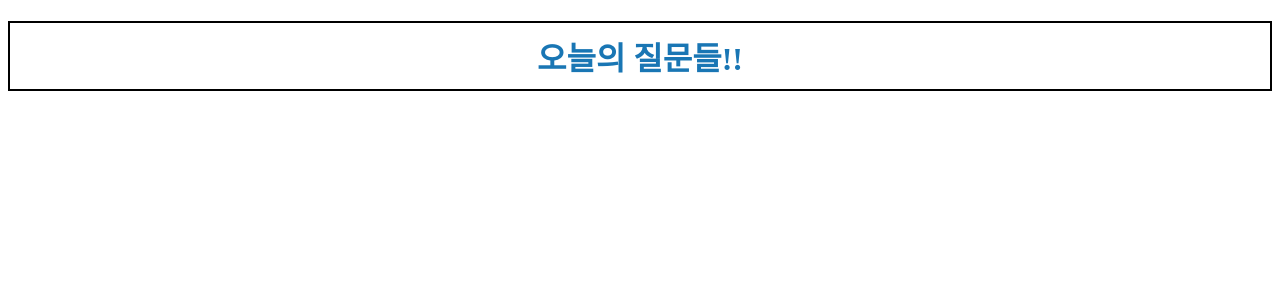
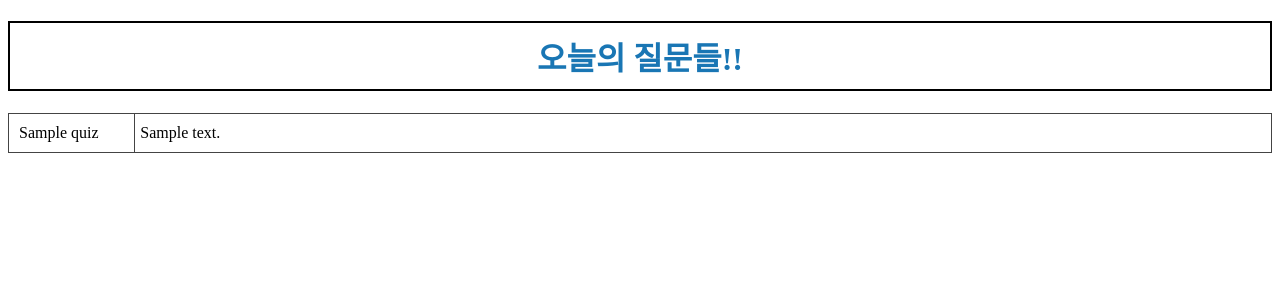
Before and after one commit to hyunjune-lee/devops-cicd, a Python web app: template flask-app/templates/index.html in a window 1280 px wide. Shown: the top 300 px of the page. Run offline with Jinja, Linux system fonts and the light colour scheme; the template is opened without the code that fills it: most values are stand-ins (such as "Sample title", 1, 10 or a date in 2020).

Commit message:
Update index.html

```diff
--- a/flask-app/templates/index.html
+++ b/flask-app/templates/index.html
@@ -10,5 +10,15 @@
   </head>
   <body>
     <h1>오늘의 질문들!!</h1>
+    {% for quiz in quizs %}
+    <table>
+      <tr>
+        <td style="width: 10%; padding-right: 5px">
+          {{ quiz["quiz_question"] }}
+        </td>
+        <td style="padding-left: 5px">{{ quiz["quiz_answer"] }}</td>
+      </tr>
+    </table>
+    {% endfor %}
   </body>
 </html>
```
